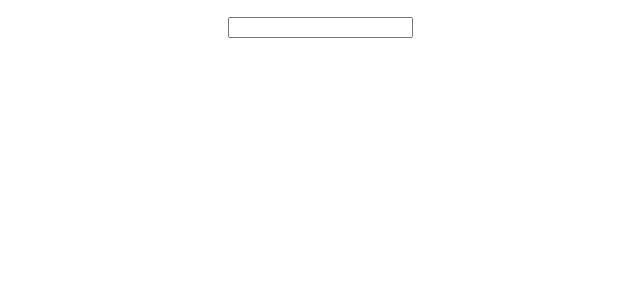
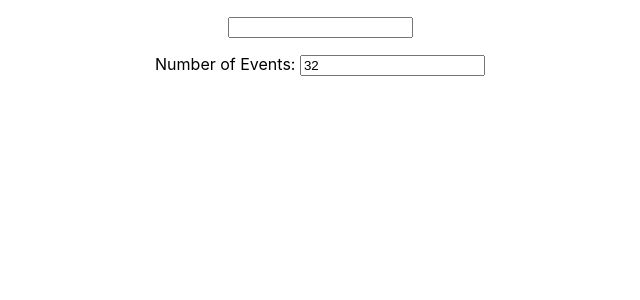
Before and after one commit to Cruebee/meetemup, a React (Create React App) app: page / in a window 1280 px wide. Shown: the top 300 px of the page, without its empty margins (320-960 px from the left). Built offline with nearby package versions, Linux system fonts and the light colour scheme.

Commit message:
implement tests and passing code for number of events component

```diff
--- a/src/components/NumberOfEvents.js
+++ b/src/components/NumberOfEvents.js
@@ -2,9 +2,26 @@ import React, { Component } from 'react';
 
 class NumberOfEvents extends Component {
 
+  state = {
+    numberOfEvents: 32
+  }
+
+  handleInputChange = (event) => {
+    const value = event.target.value;
+    this.setState({ numberOfEvents: value });
+  }
+
   render() {
     return (
-      <div></div>
+      <div className="numberOfEvents">
+        <label>Number of Events: </label>
+        <input
+          type="text"
+          className="numberOfEvents__input"
+          value={this.state.numberOfEvents}
+          onChange={this.handleInputChange}
+        />
+      </div>
     );
   }
 }
```
Also changed, not shown: 1 other file (tests, documents, lock files or other folders).
